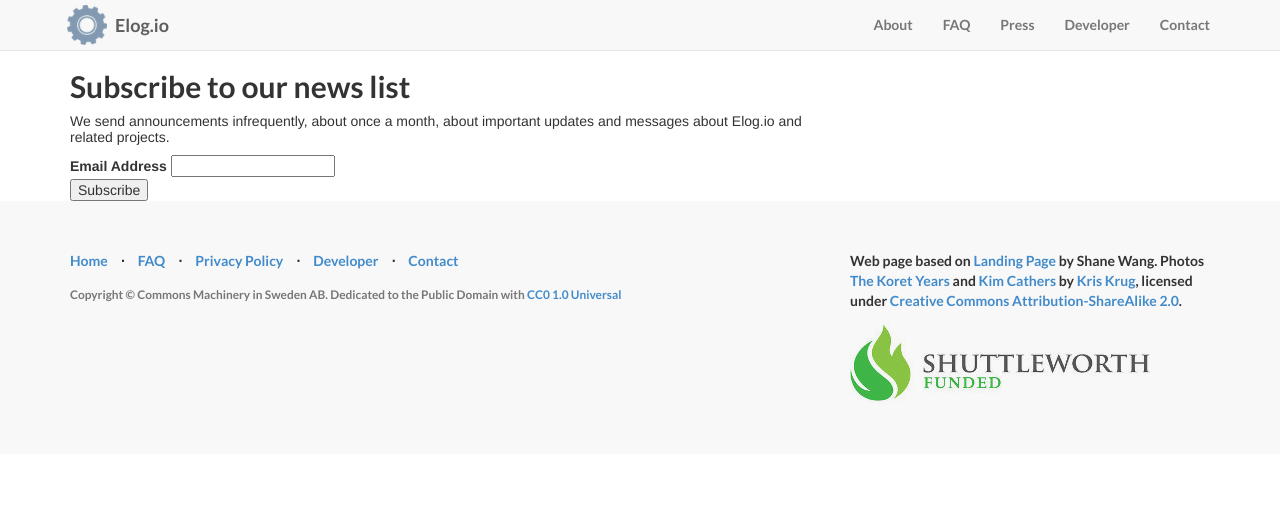
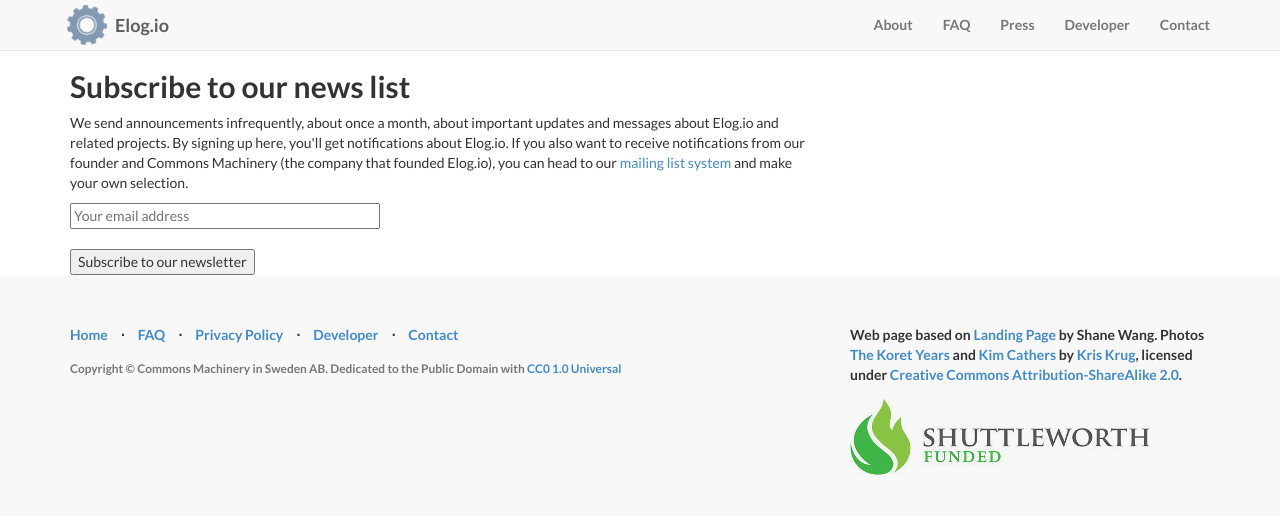
Before and after one commit to commonsmachinery/elogio, a Jekyll site: the page built from newslist.html, in a window 1280 px wide. Shown: the top 516 px of the page. Built offline with Jekyll 4.4.1, drawn with Linux system fonts in a browser that asks for light colours; comment, search, counter and statistics services are not loaded.

Commit message:
Updated mailing list and removed t-shirt offer

```diff
--- a/newslist.html
+++ b/newslist.html
@@ -7,35 +7,19 @@
 <p />
 <div class="faq">
 
-<!-- Begin MailChimp Signup Form -->
-<link href="//cdn-images.mailchimp.com/embedcode/classic-081711.css" rel="stylesheet" type="text/css">
-<style type="text/css">
-	#mc_embed_signup{background:#fff; clear:left; font:14px Helvetica,Arial,sans-serif; }
-	/* Add your own MailChimp form style overrides in your site stylesheet or in this style block.
-	   We recommend moving this block and the preceding CSS link to the HEAD of your HTML file. */
-</style>
-<div id="mc_embed_signup">
-<form action="//commonsmachinery.us7.list-manage.com/subscribe/post?u=422691b78b9e6f91a220eda96&amp;id=39b0f0f399" method="post" id="mc-embedded-subscribe-form" name="mc-embedded-subscribe-form" class="validate" target="_blank" novalidate>
-    <div id="mc_embed_signup_scroll">
 	<h2>Subscribe to our news list</h2>
 <p>
  We send announcements infrequently, about once a month, about important
- updates and messages about Elog.io and related projects.
+ updates and messages about Elog.io and related projects. By signing up
+ here, you'll get notifications about Elog.io. If you also want to receive
+ notifications from our founder and Commons Machinery (the company that
+ founded Elog.io), you can head to our <a href="http://lists.coyote.org/?p=subscribe&id=1">mailing list system</a> and make your own selection.
 </p>
 
-<div class="mc-field-group">
-	<label for="mce-EMAIL">Email Address </label>
-	<input type="email" value="" name="EMAIL" class="required email" id="mce-EMAIL">
+          <form method="post" action="http://lists.coyote.org/?p=subscribe&id=1" name="subscribeform">
+            <input type="hidden" name="list[4]" value="signup" />
+            <input type="text" name="email" size="40" placeholder="Your email address" />
+            <br /><br /><input type=submit name="subscribe" value="Subscribe to our newsletter" />
+          </form>
+
 </div>
-	<div id="mce-responses" class="clear">
-		<div class="response" id="mce-error-response" style="display:none"></div>
-		<div class="response" id="mce-success-response" style="display:none"></div>
-	</div>    <!-- real people should not fill this in and expect good things - do not remove this or risk form bot signups-->
-    <div style="position: absolute; left: -5000px;"><input type="text" name="b_422691b78b9e6f91a220eda96_39b0f0f399" tabindex="-1" value=""></div>
-    <div class="clear"><input type="submit" value="Subscribe" name="subscribe" id="mc-embedded-subscribe" class="button"></div>
-    </div>
-</form>
-</div>
-
-<!--End mc_embed_signup-->
-</div>
```
Also changed, not shown: tshirt-thanks.html (deleted, +0 -11 lines), tshirt.html (deleted, +0 -67 lines), welcome.html (+6 -23 lines).
